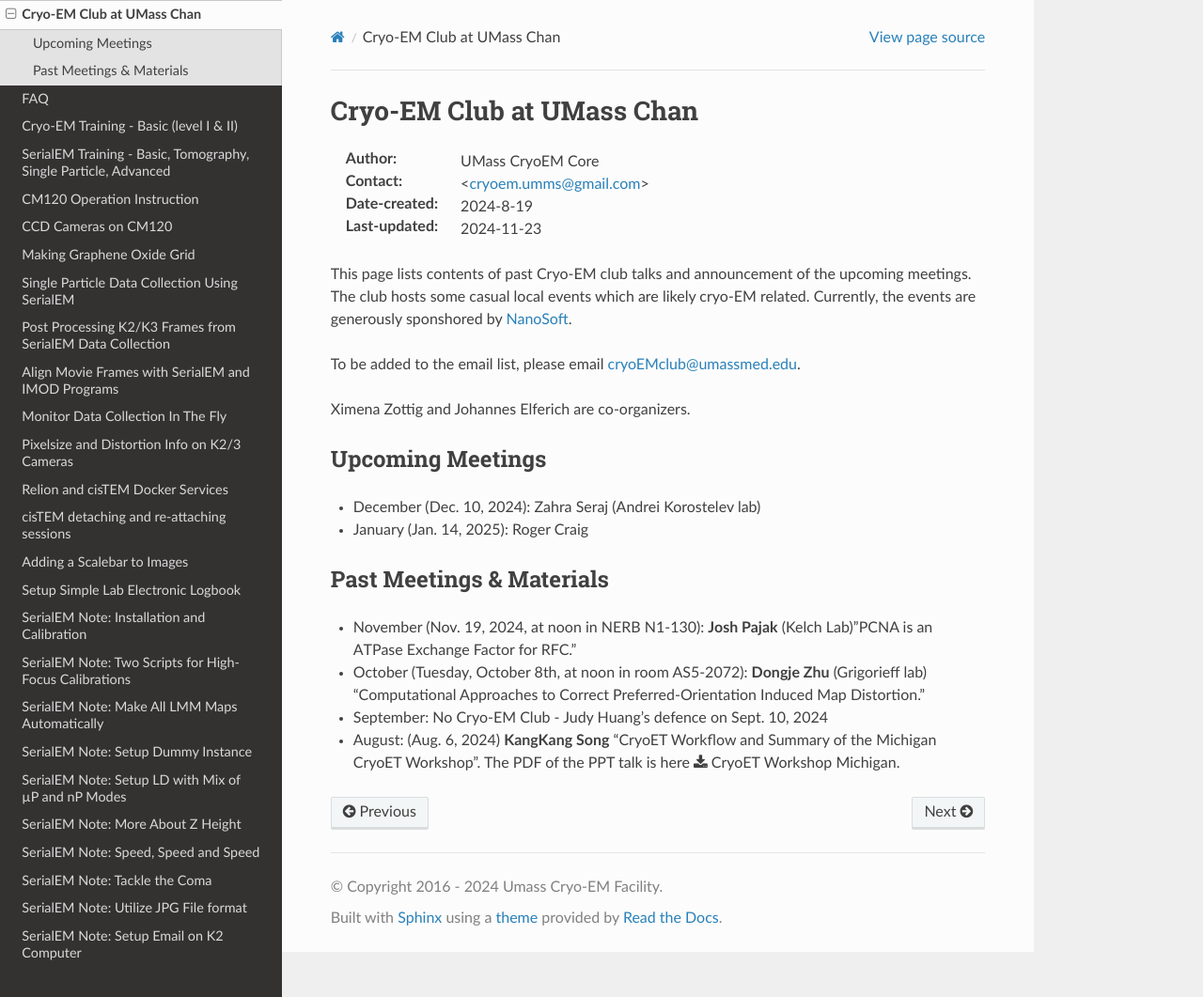
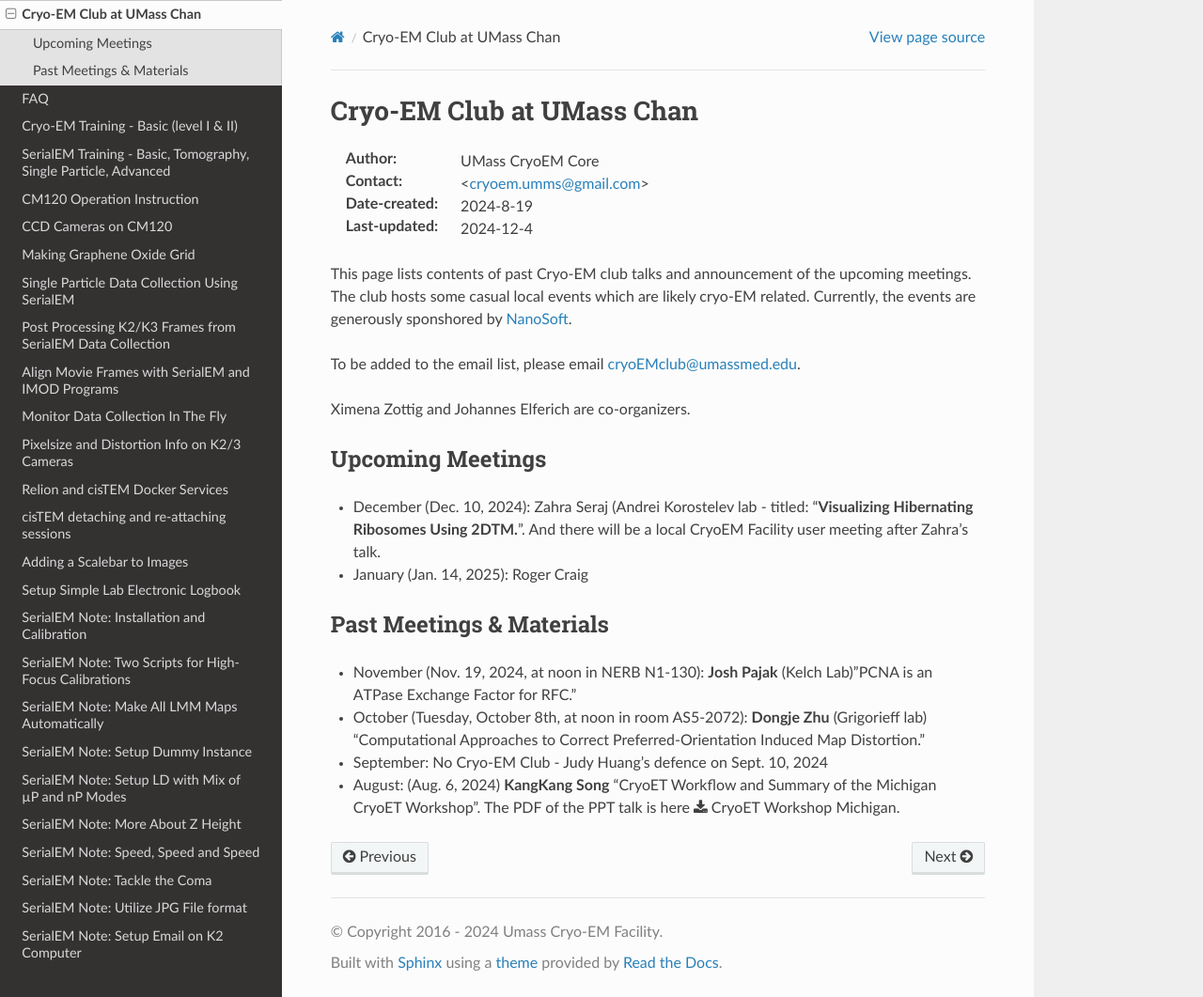
Before and after one commit to xuchen66/sphinx-emdocs, a Sphinx documentation site: the page built from source/cryo-em_club.rst, in a window 1280 px wide and 1061 px high. Shown: the whole window at 94% size. Built offline with Sphinx 7.4.7 and the Read the Docs theme 3.1.0, drawn with Linux system fonts in a browser that asks for light colours; pages that are not in the unit, such as notebooks, are missing from menus.

Commit message:
Update cryo-em_club.rst

```diff
--- a/source/cryo-em_club.rst
+++ b/source/cryo-em_club.rst
@@ -6,7 +6,7 @@ Cryo-EM Club at UMass Chan
 :Author: UMass CryoEM Core
 :Contact: <cryoem.umms@gmail.com>
 :Date-created: 2024-8-19
-:Last-updated: 2024-11-23
+:Last-updated: 2024-12-4
 
 This page lists contents of past Cryo-EM club talks and
 announcement of the upcoming meetings. The club hosts
@@ -20,7 +20,7 @@ Ximena Zottig and Johannes Elferich are co-organizers.
 Upcoming Meetings
 -----------------
 
-- December (Dec. 10, 2024): Zahra Seraj (Andrei Korostelev lab)
+- December (Dec. 10, 2024): Zahra Seraj (Andrei Korostelev lab - titled:  "**Visualizing Hibernating Ribosomes Using 2DTM.**”. And there will be a local CryoEM Facility user meeting after Zahra's talk.
 - January (Jan. 14, 2025): Roger Craig
 
 Past Meetings & Materials
```
